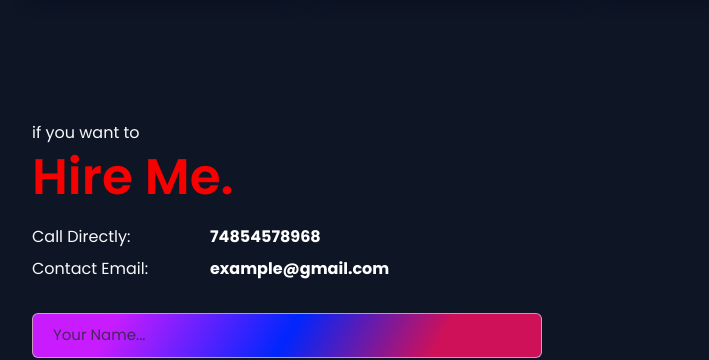
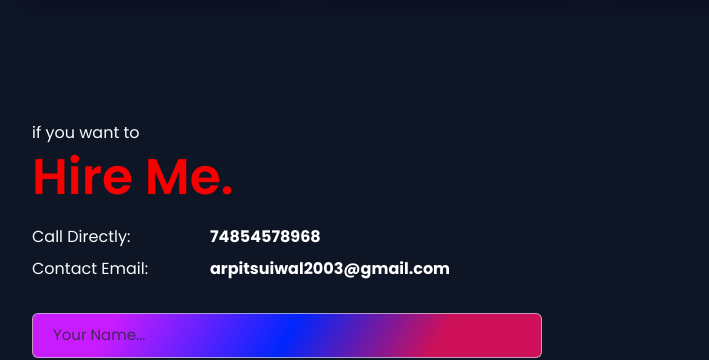
Before and after one commit to suiwal/portfolio-website, a plain HTML site: page index.html in a window 1280 px wide. Shown: the part 3695-4055 px from the top of the page, without its empty margins (50-759 px from the left). Drawn offline with nearby package versions, Linux system fonts and the light colour scheme.

Commit message:
Update index.html

```diff
--- a/index.html
+++ b/index.html
@@ -288,7 +288,7 @@
             </div>
             <label class="col-sm-3 col-lg-4 text-light">Contact Email:</label>
             <div class="col-sm-9 col-lg-8 mb-3 mb-lg-2 text-md-start text-light">
-              <a href="popstar@gmail.com">example@gmail.com</a>
+              <a href="popstar@gmail.com">arpitsuiwal2003@gmail.com</a>
             </div>
           </div>
           <form>
```
